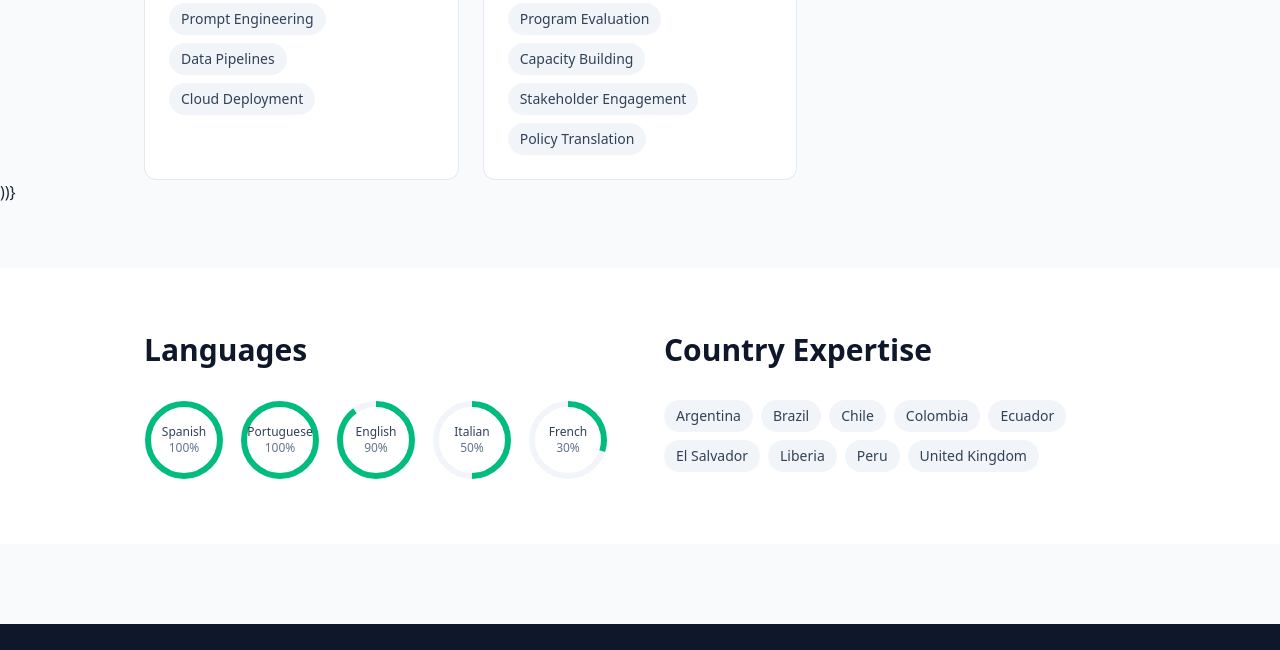
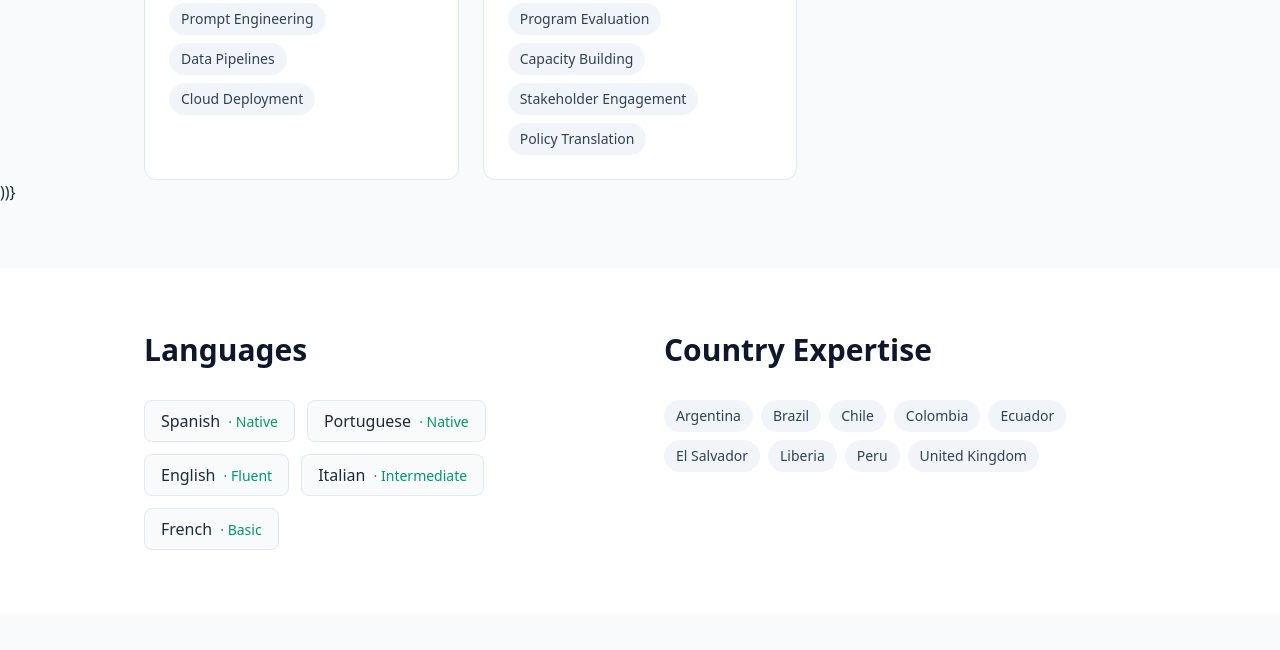
Before and after one commit to lsempe77/lsempe77.github.io, an Astro site: page / in a window 1280 px wide. Shown: the part 2557-3207 px from the top of the page. Built offline with nearby package versions, Linux system fonts and the light colour scheme; Astro itself is replaced by a stand-in of ours.

Commit message:
Replace language percentages with proficiency labels

```diff
--- a/src/pages/index.astro
+++ b/src/pages/index.astro
@@ -32,11 +32,11 @@ const profile = {
     { degree: "MSc Poverty Reduction, Policy and Practice", institution: "SOAS, University of London", year: "2014", thesis: "Appraisal of a learning coaching strategy in Peru in a results-based budgeting rationality" },
   ],
   languages: [
-    { name: "Spanish", level: 100 },
-    { name: "Portuguese", level: 100 },
-    { name: "English", level: 90 },
-    { name: "Italian", level: 50 },
-    { name: "French", level: 30 },
+    { name: "Spanish", level: "Native" },
+    { name: "Portuguese", level: "Native" },
+    { name: "English", level: "Fluent" },
+    { name: "Italian", level: "Intermediate" },
+    { name: "French", level: "Basic" },
   ],
   countries: ["Argentina", "Brazil", "Chile", "Colombia", "Ecuador", "El Salvador", "Liberia", "Peru", "United Kingdom"],
 };
@@ -207,18 +207,11 @@ const bio = `Brazilian-Argentine researcher with over two decades of experience
         <!-- Languages -->
         <div>
           <h2 class="text-3xl font-bold text-slate-900 mb-8">Languages</h2>
-          <div class="flex flex-wrap gap-4">
+          <div class="flex flex-wrap gap-3">
             {profile.languages.map(lang => (
-              <div class="relative w-20 h-20">
-                <svg class="w-20 h-20 transform -rotate-90">
-                  <circle cx="40" cy="40" r="36" stroke-width="6" fill="none" class="stroke-slate-100"/>
-                  <circle cx="40" cy="40" r="36" stroke-width="6" fill="none" class="stroke-emerald-500"
-                    stroke-dasharray={`${lang.level * 2.26} 226`}/>
-                </svg>
-                <div class="absolute inset-0 flex flex-col items-center justify-center">
-                  <span class="text-xs font-medium text-slate-700">{lang.name}</span>
-                  <span class="text-xs text-slate-500">{lang.level}%</span>
-                </div>
+              <div class="px-4 py-2 bg-slate-50 rounded-lg border border-slate-200">
+                <span class="font-medium text-slate-800">{lang.name}</span>
+                <span class="text-sm text-emerald-600 ml-1">· {lang.level}</span>
               </div>
             ))}
           </div>
```
